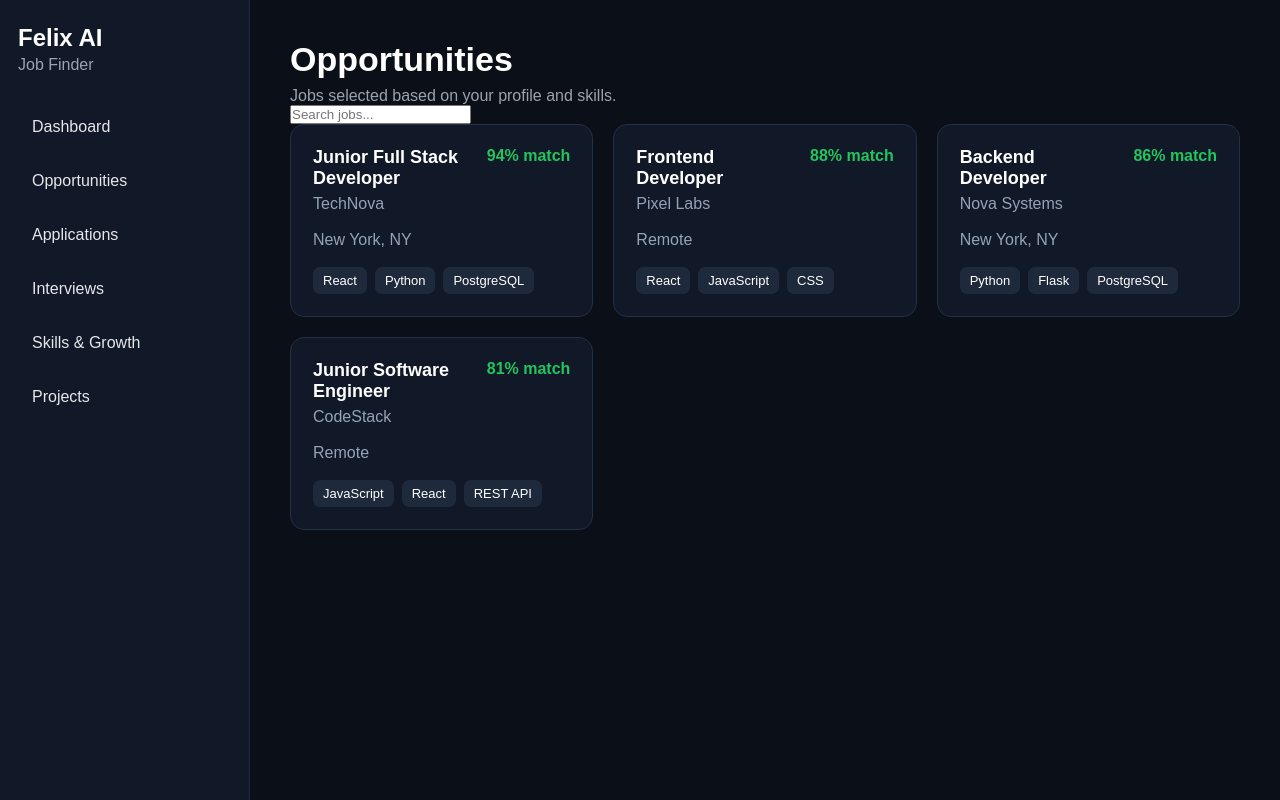
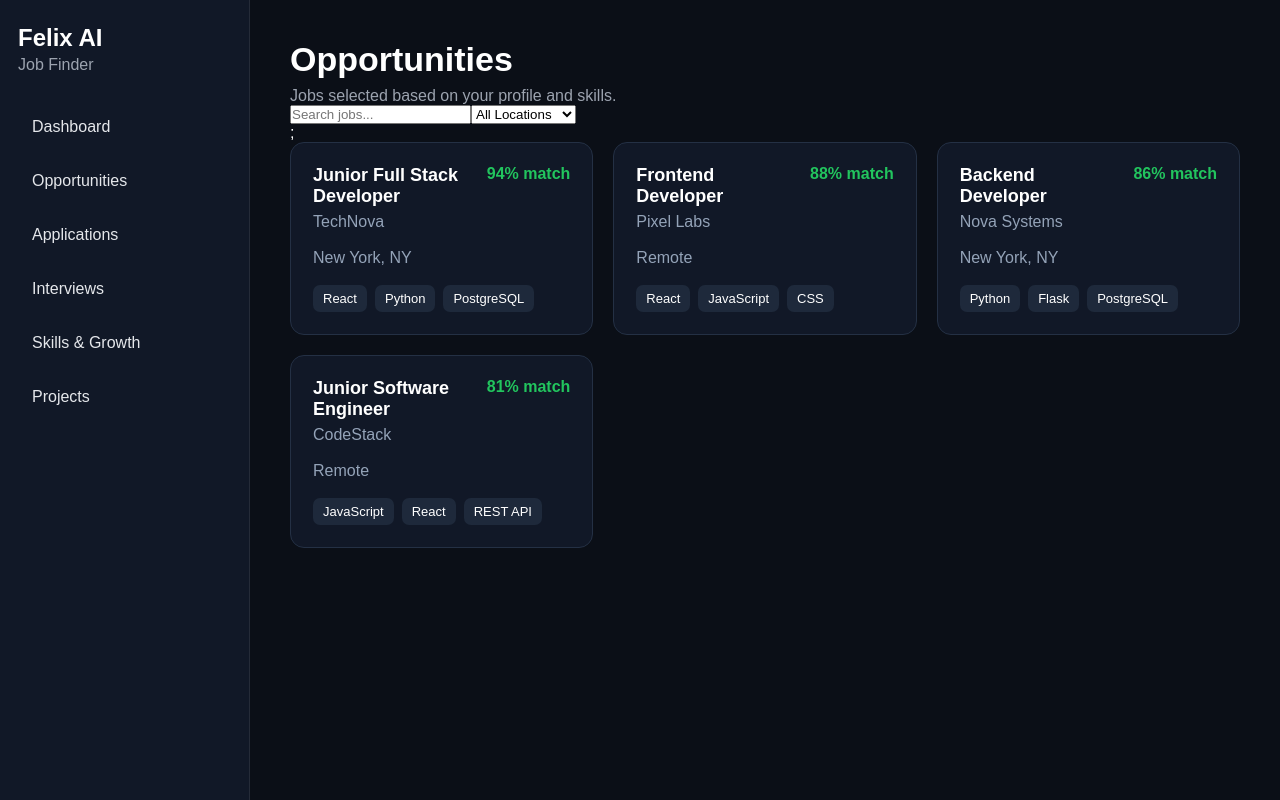
Before and after one commit to felixbritez26/JOB-GO-IA, a React (Vite) app: page /opportunities in a window 1280 px wide. Built offline with nearby package versions, Linux system fonts and the light colour scheme.

Commit message:
everithynggooodforcontinuie

```diff
--- a/src/pages/Opportunities.jsx
+++ b/src/pages/Opportunities.jsx
@@ -5,6 +5,7 @@ import JobCard from "../components/JobCard";
 function Opportunities() {
   const [search, setSearch] = useState("");
 
+  const [locationFilter, setLocationFilter] = useState("All");
   const jobs = [
     {
       title: "Junior Full Stack Developer",
@@ -36,9 +37,16 @@ function Opportunities() {
     },
   ];
 
-  const filteredJobs = jobs.filter((job) =>
-    job.title.toLowerCase().includes(search.toLowerCase())
-  );
+  const filteredJobs = jobs.filter((job) => {
+    const matchesSearch = job.title
+      .toLowerCase()
+      .includes(search.toLowerCase());
+
+    const matchesLocation =
+      locationFilter === "All" || job.location === locationFilter;
+
+    return matchesSearch && matchesLocation;
+  });
 
   return (
     <div className="dashboard">
@@ -47,7 +55,6 @@ function Opportunities() {
       <main className="dashboard-content">
         <h1>Opportunities</h1>
         <p>Jobs selected based on your profile and skills.</p>
-
         <div className="search-container">
           <input
             type="text"
@@ -55,8 +62,17 @@ function Opportunities() {
             value={search}
             onChange={(event) => setSearch(event.target.value)}
           />
+
+          <select
+            value={locationFilter}
+            onChange={(event) => setLocationFilter(event.target.value)}
+          >
+            <option value="All">All Locations</option>
+            <option value="New York, NY">New York, NY</option>
+            <option value="Remote">Remote</option>
+          </select>
         </div>
-
+        ;
         <div className="jobs-container">
           {filteredJobs.map((job) => (
             <JobCard
```
